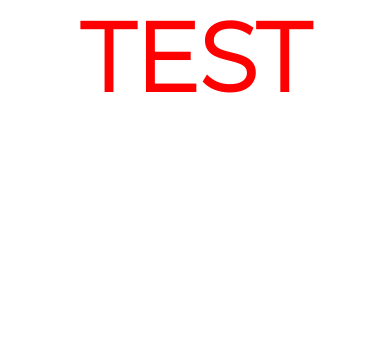
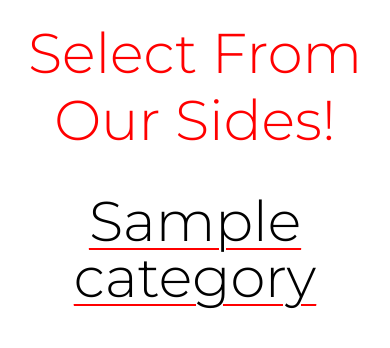
Before and after one commit to DKhubgit/Fatbird-Project, a Node server app: page /menu/sides in a window 390 px wide. Shown: the part 96-444 px from the top of the page. Run offline with Node 20, Linux system fonts and the light colour scheme; tables that the repository leaves empty hold one stand-in row (values such as "Sample post"); some libraries are stand-ins or nearby versions.

Commit message:
Added styles to sides page

```diff
--- a/controller/home-routes.js
+++ b/controller/home-routes.js
@@ -57,13 +57,9 @@ router.get('/menu/sides', async (req, res) => {
             ],
         });
 
-        //console.log(dbSideCategoryData);
-
         const sidesCategories = dbSideCategoryData.map((category) =>
             category.get({ plain: true })
         );
-
-        console.log(sidesCategories);
 
         res.render('sidesCategories', { sidesCategories });
     } catch (err) {
--- a/public/css/styles.css
+++ b/public/css/styles.css
@@ -281,8 +281,40 @@ body {
     color: red;
 }
 
-/* STYLES FOR SIDES PAGE */
+/* STYLES FOR SIDES CATEGORY PAGE */
+#sides-category-header {
+    text-align: center;
+    color: red;
+    padding-top: 5%;
+    padding-bottom: 5%;
+}
 
+#sides-category-wrapper {
+    display: grid;
+    grid-template-columns: 1fr 1fr;
+    grid-template-rows: 1fr 1fr 1fr;
+    grid-gap: 25%;
+    padding: 5%;
+    margin-bottom: 15%;
+}
+
+.category-title {
+    font-size: 350%;
+    text-decoration: underline red 2px;
+    text-underline-offset: 10%;
+    padding-bottom: 1%;
+    text-align: center;
+}
+
+.category-link {
+    color: black;
+    text-decoration: 1px underline red;
+}
+
+.category-link:hover {
+    color: red;
+    text-decoration: 1px underline black;
+}
 
 /* Media Queries for Phones */
 @media screen and (max-width: 480px) {
@@ -337,6 +369,11 @@ body {
         grid-template-columns: 1fr;
         grid-template-rows: 1fr;
     }
+
+    #sides-category-wrapper {
+        grid-template-columns: 1fr;
+        grid-template-rows: 1fr;
+    }
 }
 
 /* Media Queiries for slightly larger phones */
@@ -363,6 +400,11 @@ body {
         grid-template-columns: 1fr;
         grid-template-rows: 1fr;
     }
+
+    #sides-category-wrapper {
+        grid-template-columns: 1fr;
+        grid-template-rows: 1fr;
+    }
 }
 
 /* Specific media query for wing-info-container stacking */
@@ -381,6 +423,10 @@ body {
         grid-template-rows: 1fr;
     }
 
+    #sides-category-wrapper {
+        grid-template-columns: 1fr;
+        grid-template-rows: 1fr;
+    }
 
 }
 
--- a/views/sidesCategories.handlebars
+++ b/views/sidesCategories.handlebars
@@ -1,3 +1,13 @@
 <div id="sides-container">
-    <h1 class="display-1">TEST</h1>
+    <h1 class="display-4" id="sides-category-header">Select From Our Sides!</h1>
+    <div id="sides-category-wrapper">
+        {{#each sidesCategories as |category|}}
+        <div class="container-fluid" id="sides-category-container">
+            <h2 class="category-title"><a class='category-link'
+                    href="/menu/sides/{{category.id}}">{{category.title}}</a>
+            </h2>
+        </div>
+        {{/each}}
+    </div>
+
 </div>
```
